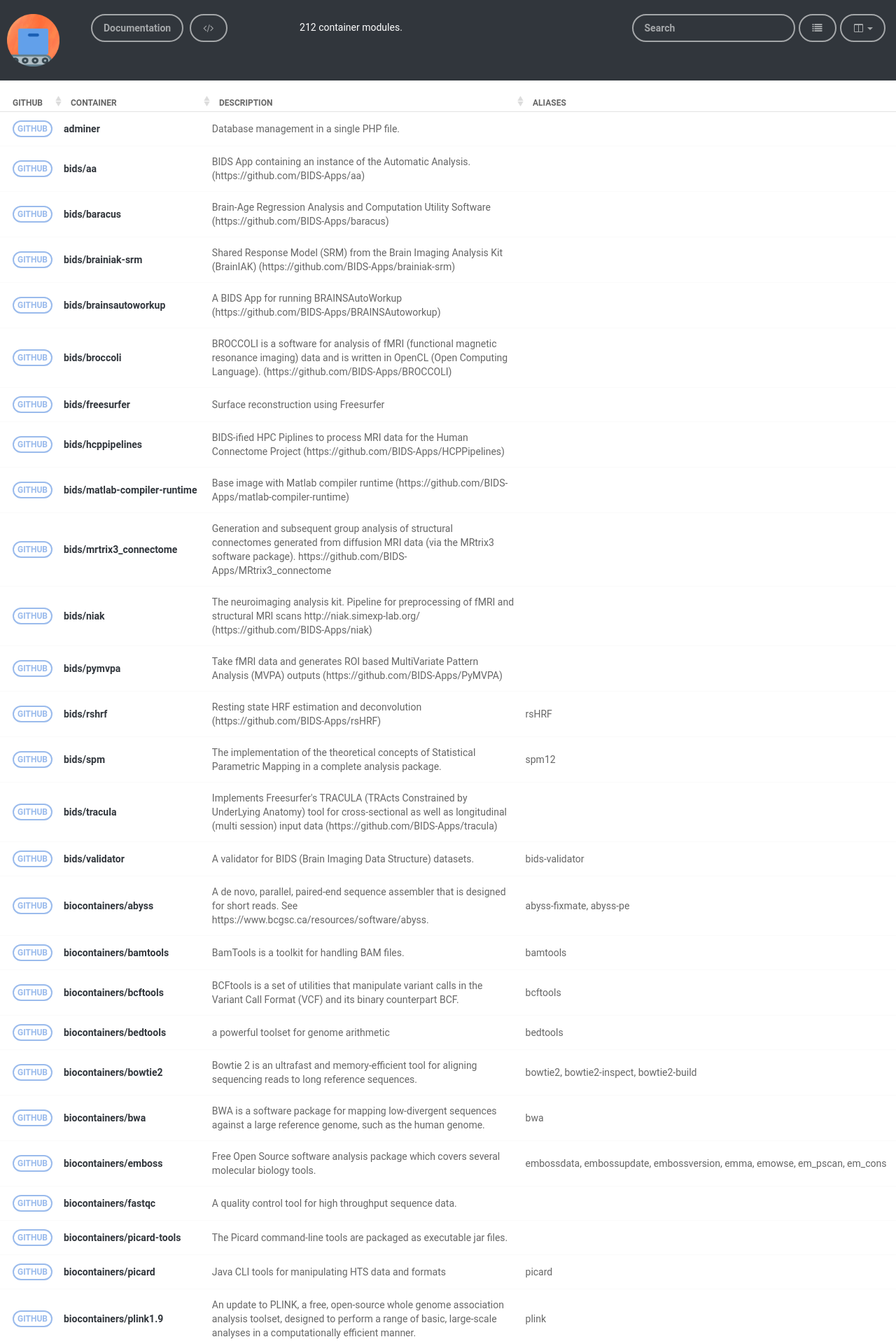
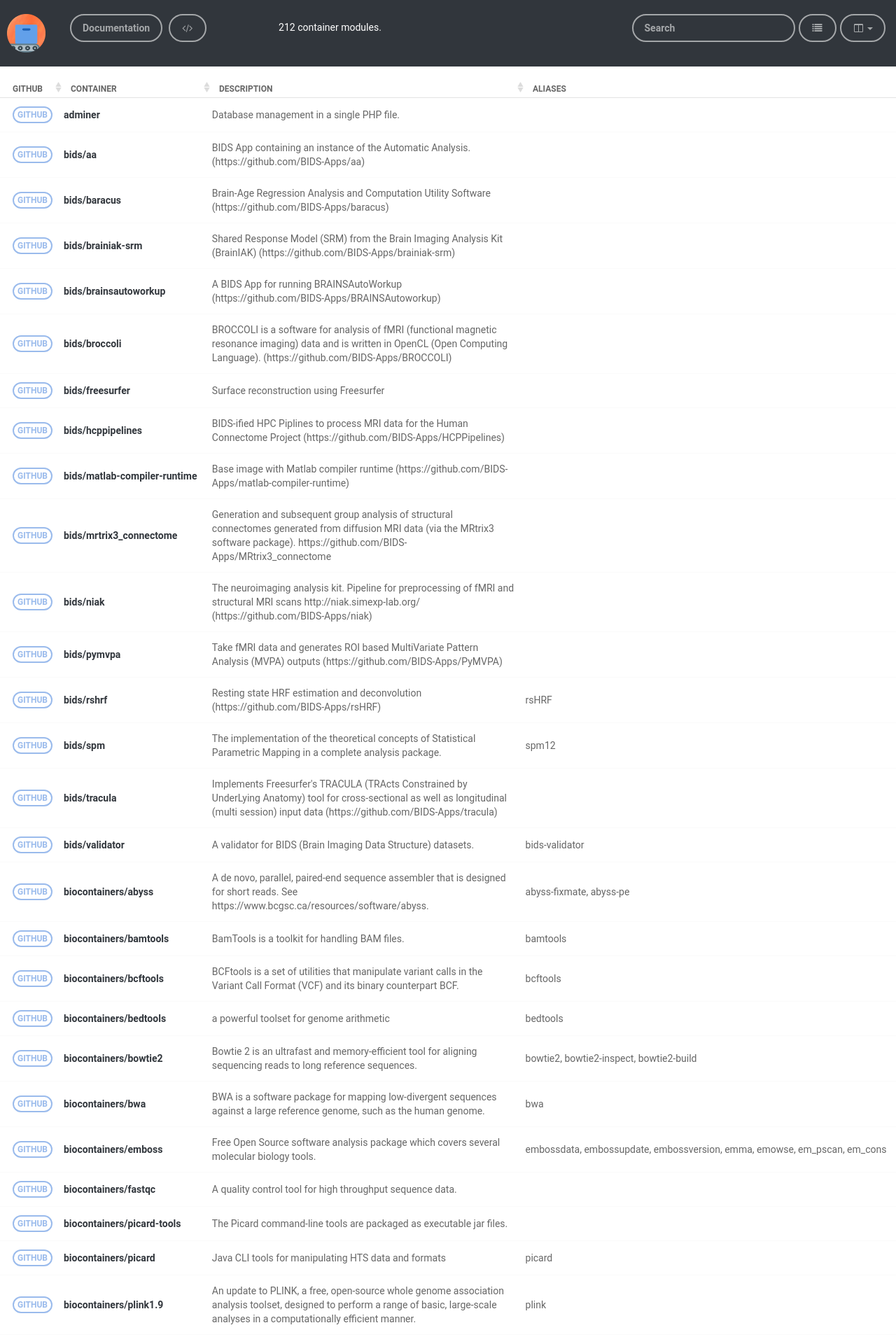
Before and after one commit to autamus/registry, a Jekyll site: the page built from pages/index.md, in a window 1280 px wide. Shown: the top 1920 px of the page at 70% size. Built offline with Jekyll 4.4.1, drawn with Linux system fonts in a browser that asks for light colours; nearby versions of some CDN libraries; some of the changed text lies outside the part shown.

Commit message:
Update logo styling

```diff
--- a/_includes/table.html
+++ b/_includes/table.html
@@ -7,7 +7,7 @@
             <span style="float:left">
             <a href="https://autamus.io/docs">
                 <img src="img/logo.png"
-                     style="width:75px; margin-right:40px;float:left"></a></span>
+                     style="width:55px; margin-right:30px;float:left"></a></span>
             <button id="docsBtn" class="btn btn-default">Documentation</button>
             <button id="apiBtn" class="btn btn-default"><i class="fa fa-code"></i></button>
             <span style="color:white;margin-left:100px" id="message">{{ site.library.size }} container modules.</span>
```
